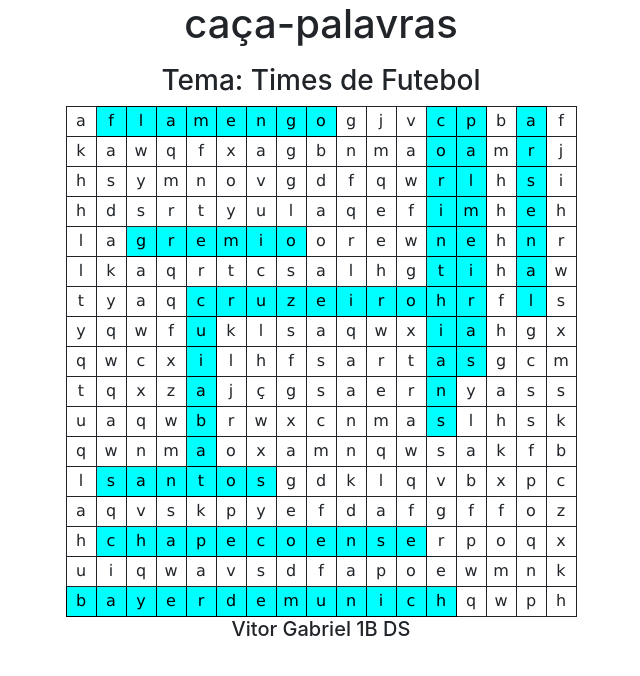
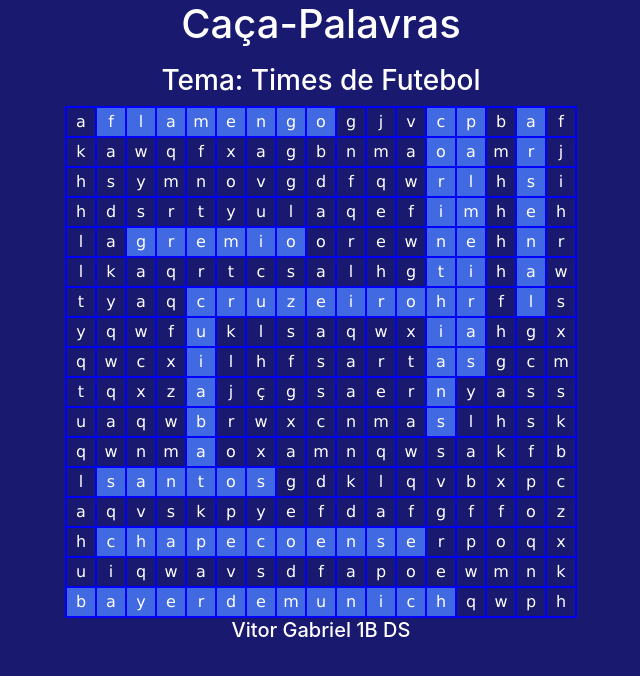
Before and after one commit to vitorgabriel2006/caca-palavras-array, a plain HTML site: page index.html in a window 1280 px wide. Shown: the whole page, without its empty margins (319-959 px from the left). Drawn offline with nearby package versions, Linux system fonts and the light colour scheme.

Commit message:
versão final

```diff
--- a/css/style.css
+++ b/css/style.css
@@ -1,5 +1,5 @@
 table, tr, td{
-	border: 1px solid;
+	border: 2px solid #0000FF;
 }
 
 td{
@@ -7,9 +7,30 @@ td{
 	height: 30px;
 	text-align: center;
 	font-family: Verdana, Geneva, Tahoma, sans-serif;
+	color: #ffffff;
+
+
 }
 
 .color{
 	color:#000000;
-	background-color: rgb(0,255,255);
+	background-color: 	#4169E1;
+	color: #ffffff;
+
 }
+
+body{
+	background-color: 	#191970;
+}
+
+.color-text1{
+	color: #ffffff;
+}
+
+.color-text2{
+	color: #ffffff;
+}
+
+.color-text3{
+	color: #ffffff;
+}
--- a/index.html
+++ b/index.html
@@ -18,9 +18,9 @@
 
 
 
-    <h1> caça-palavras </h1>
+    <h1 class="color-text1"> Caça-Palavras </h1>
     <p>
-     <h3> Tema: Times de Futebol </h1>
+     <h3 class="color-text2"> Tema: Times de Futebol </h1>
 
 
 
@@ -99,7 +99,7 @@
 
         </script>
 
-        <h5> Vitor Gabriel 1B DS </h5>
+        <h5 class="color-text3"> Vitor Gabriel 1B DS </h5>
     </center>
 
 
```
